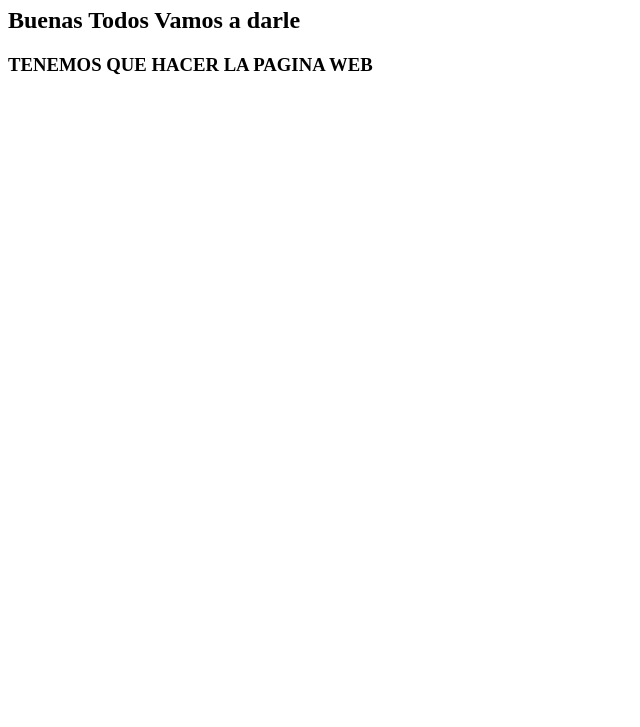
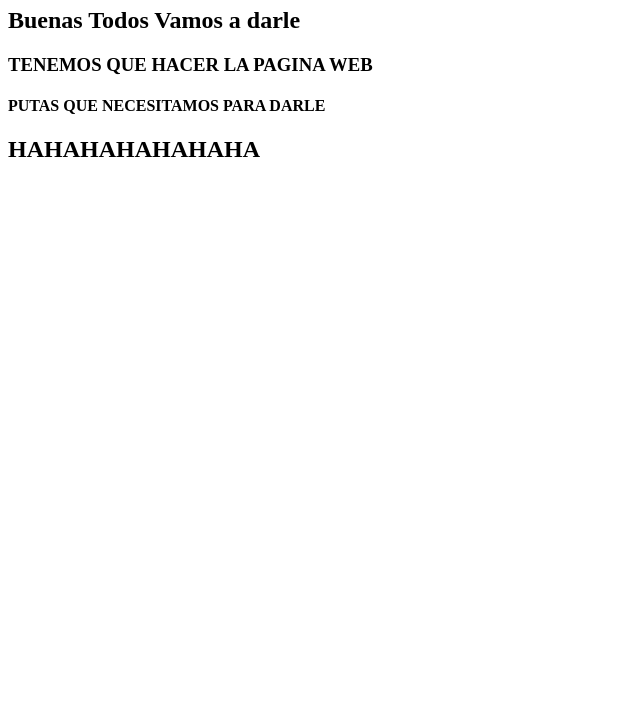
Before and after one commit to Joab450/fem-social-media-dashboard-dark-toggle, a plain HTML site: page index.html in a window 1280 px wide. Shown: the part 73-800 px from the top of the page, without its empty margins (0-640 px from the left). Drawn offline with Linux system fonts and the light colour scheme.

Commit message:
Update H2
Se agrego un titulo que dice Putas

```diff
--- a/index.html
+++ b/index.html
@@ -11,6 +11,8 @@
 <h1>Entrada</hl>
     <h2>Buenas Todos Vamos a darle</h2>
     <h3>TENEMOS QUE HACER LA PAGINA WEB</h3>
+    <h4>PUTAS QUE NECESITAMOS PARA DARLE</h4>
+    <H2>HAHAHAHAHAHAHA</H2>
 <div>
 
 </div>
```
